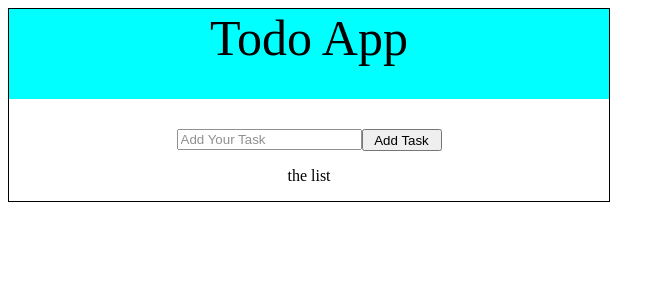
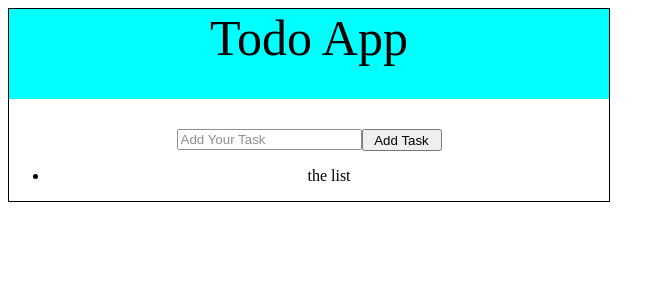
Before and after one commit to rawatvipin756/To-Do-App, a React (Vite) app in the folder reactProject/: page / in a window 1280 px wide. Shown: the top 300 px of the page, without its empty margins (0-665 px from the left). Built offline with nearby package versions, Linux system fonts and the light colour scheme.

Commit message:
list has been created

```diff
--- a/reactProject/src/App.jsx
+++ b/reactProject/src/App.jsx
@@ -17,7 +17,9 @@ export default function App() {
       </div>
     </div>
     <div>
-      <p>the list</p>
+      <ul>
+        <li>the list</li>
+      </ul>
     </div>
     </>
   )
```
